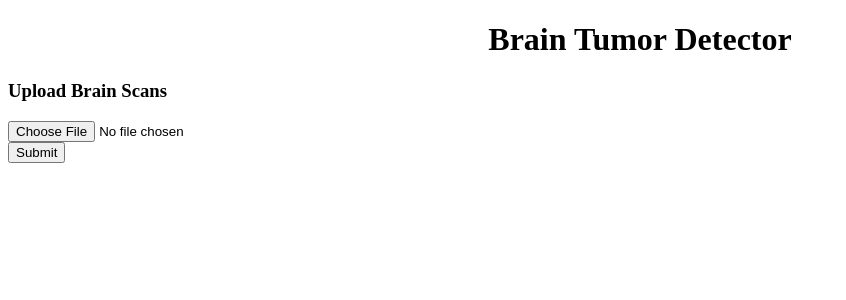
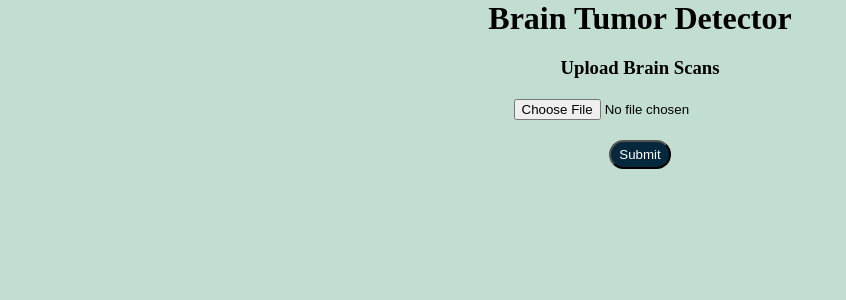
Before and after one commit to SobyDamn/brain-tumor-detector, a Flask app: page / in a window 1280 px wide. Shown: the top 300 px of the page, without its empty margins (0-846 px from the left). Run offline with Flask 2, Linux system fonts and the light colour scheme.

Commit message:
aligned the index page and added some colors

```diff
--- a/app.py
+++ b/app.py
@@ -11,7 +11,7 @@ def index():
     return render_template('index.html')
 
 
-@app.route('/result',methods = ['POST'])
+@app.route('/result',methods = ['POST','GET'])
 def result():
     if request.method == 'POST':
         #get image from form data
@@ -40,7 +40,8 @@ def result():
             data["predictions"].append({'name':key,'probability':round(value,2)})
 
         return render_template("result.html",data = data)
-    return "Forbidden Request"
+    #return "Forbidden Request"
+    return render_template("result.html")
 
 
 
--- a/static/style.css
+++ b/static/style.css
@@ -1,3 +1,26 @@
-h1 {
+* {
+    padding: 0;
+    margin: 0;
+    background-color: #C2DED1;
+}
+
+.container {
     text-align: center;
 }
+
+#btn {
+    margin-top: 20px;
+    padding: 5px 8px;
+    border-radius: 20px;
+    background-color: #06283D;
+    color: white;
+    margin: 20 20;
+}
+
+#task {
+    margin-top: 20px;
+}
+
+#fileInputBar {
+    margin-top: 20px;
+}
--- a/templates/index.html
+++ b/templates/index.html
@@ -1,20 +1,24 @@
 <!DOCTYPE html>
 <html>
+
 <head>
     <script src="{{ url_for('static', filename = 'script.js') }}"></script>
     <link rel="stylesheet" href="{{ url_for('static', filename = 'style.css') }}">
 </head>
+
 <body>
-
+    <div class="container">
         <h1>Brain Tumor Detector</h1>
-    <h3>Upload Brain Scans</h3>
+        <h3 id="task">Upload Brain Scans</h3>
 
         <form method="POST" action="result" enctype="multipart/form-data">
 
-        <input id="fileInputBar" placeholder="Upload brain scan in jpg" type="file" name="scan_file" accept="image/jpeg"/>
+            <input id="fileInputBar" placeholder="Upload brain scan in jpg" type="file" name="scan_file"
+                accept="image/jpeg" />
             <br>
-        <button type="submit">Submit</button>
+            <button id="btn" type="submit">Submit</button>
         </form>
+    </div>
+</body>
 
-    </body>
 </html>
```
Also changed, not shown: static/script.js (+15 -0 lines), templates/result.html (+24 -13 lines), static/image(1).jpg (added). Lines whose indentation alone changed are shown as unchanged.
